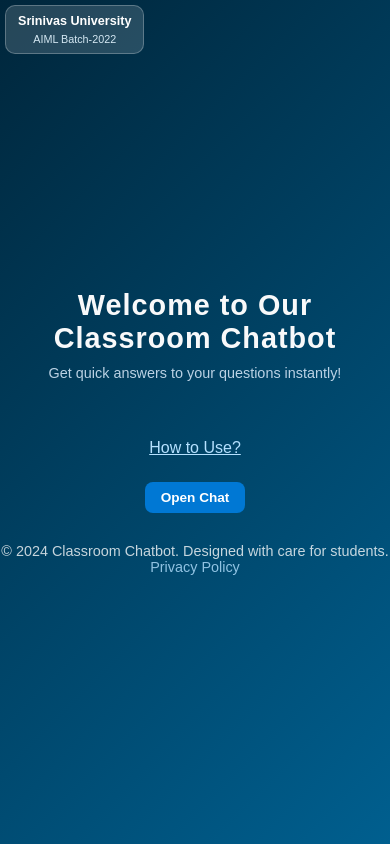
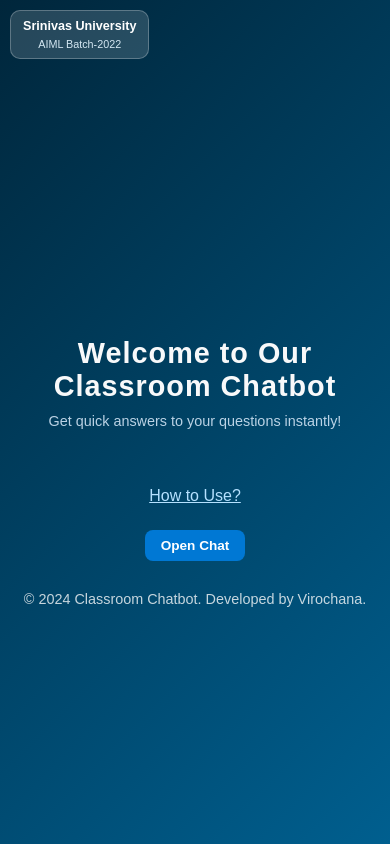
Before and after one commit to 01SU22AI000/01, a plain HTML site: page index.html in a window 390 px wide. Drawn offline with Linux system fonts and the light colour scheme.

Commit message:
Update index.html

```diff
--- a/index.html
+++ b/index.html
@@ -25,7 +25,7 @@
         }
         /* Top-left Info Box */
         .info-box {
-            position: absolute;
+            position:absolute;
             top: 10px;
             left: 10px;
             background-color: rgba(255, 255, 255, 0.15);
@@ -156,13 +156,16 @@
                 transform: translateY(0);
             }
         }
-        /* Responsive Styling */
         @media (max-width: 768px) {
     .info-box {
-                top: 5px;
-                left: 5px;
+        top: 15px; /* Slightly lower on mobile */
+        left: 10px;
         padding: 8px 12px;
         font-size: 0.85em;
+        z-index: 1000; /* Ensure it stays on top */
+    }
+    header {
+        margin-top: 70px; /* Add margin below the info-box */
     }
     header h1 {
         font-size: 2em;
@@ -180,9 +183,14 @@
         font-size: 0.9em;
     }
 }
+
 @media (max-width: 480px) {
     .info-box {
+        top: 10px; /* Lower positioning for very small screens */
         font-size: 0.75em;
+    }
+    header {
+        margin-top: 80px; /* Additional space below info-box */
     }
     header h1 {
         font-size: 1.8em;
@@ -200,6 +208,7 @@
         font-size: 0.85em;
     }
 }
+
     </style>
 </head>
 <body>
@@ -226,12 +235,15 @@
     </div>
 
     <footer>
-        <p>&copy; 2024 Classroom Chatbot. Designed with care for students. <a href="#">Privacy Policy</a></p>
+        <p>&copy; 2024 Classroom Chatbot. Developed by Virochana.</p>
     </footer>
 
     <script>
         function openChatbot() {
             const chatbot = document.getElementById('chatbotContainer');
+
+
+
             chatbot.style.display = 'flex';
             document.getElementById('openBtn').style.display = 'none';
             document.getElementById('closeBtn').style.display = 'inline-block';
@@ -242,7 +254,11 @@
             chatbot.style.display = 'none';
             document.getElementById('openBtn').style.display = 'inline-block';
             document.getElementById('closeBtn').style.display = 'none';
+                        // Refresh the iframe
+            const iframe = chatbot.querySelector('iframe');
+            iframe.src = iframe.src;
         }
     </script>
+
 </body>
 </html>
```
Lines whose indentation alone changed are shown as unchanged.
